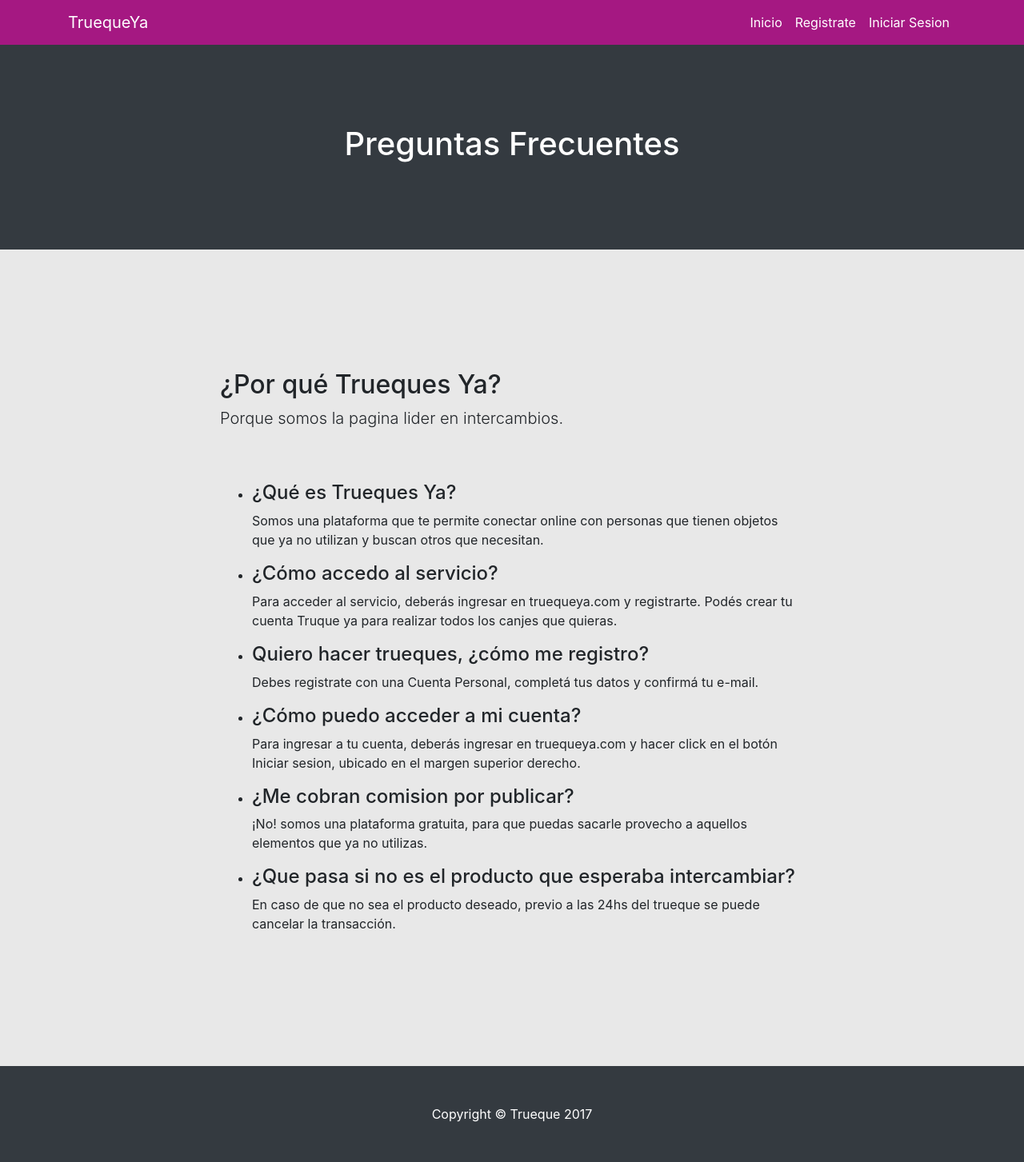
After one commit to dtlucho/proyecto-trueque, a PHP site: page /faqs.html in a window 1280 px wide. The commit adds this page. Shown: the whole page at 80% size. Run offline with PHP 8.4, Linux system fonts and the light colour scheme.

Commit message:
proyecto con faqs agregadas

```diff
--- a/proyecto-integrador/css/styles.css
+++ b/proyecto-integrador/css/styles.css
@@ -15,6 +15,10 @@ padding: 150px 0;
 
 .bg-purple {
     background-color: rgba(165, 24, 130, 1);
+}
+
+.bg-white {
+    background-color: rgba(255, 255, 255, 1);
 }
 
 .font-white {
--- /dev/null
+++ b/proyecto-integrador/faqs.html
@@ -0,0 +1,85 @@
+<!DOCTYPE html>
+<html lang="en">
+<head>
+    <meta charset="UTF-8">
+    <meta name="viewport" content="width=device-width, initial-scale=1.0">
+    <meta http-equiv="X-UA-Compatible" content="ie=edge">
+    <link rel="stylesheet" href="css/bootstrap.min.css">
+    <link rel="stylesheet" href="css/styles.css">
+    <title>Preguntas frecuentes</title>
+</head>
+<body>
+ <!-- Navbar -->
+ <nav class="navbar navbar-expand-lg bg-purple fixed-top">
+        <div class="container">
+            <a class="navbar-brand font-white" href="#">TruequeYa</a>
+            <!-- Arreglar boton cuando se achica la pagina (no se ve) -->
+            <button class="navbar-toggler" type="button" data-toggle="collapse" data-target="#navbarResponsive" aria-controls="navbarResponsive" aria-expanded="false" aria-label="Toggle navigation">
+                <span class="navbar-toggler-icon"></span>
+            </button>
+            <div class="collapse navbar-collapse" id="navbarResponsive">
+                <ul class="navbar-nav ml-auto">
+                    <li class="nav-item">
+                        <a class="nav-link font-white" href="index.html">Inicio</a>
+                    </li>
+                    <li class="nav-item">
+                        <a class="nav-link font-white" href="#">Registrate</a>
+                    </li>
+                    <li class="nav-item">
+                        <a class="nav-link font-white" href="#">Iniciar Sesion</a>
+                    </li>
+                </ul>
+            </div>
+        </div>
+    </nav>
+
+
+    <!-- Header -->
+    <header class="bg-dark text-white">
+            <div class="container text-center">
+                <h1>Preguntas Frecuentes</h1>
+            </div>
+    </header>
+
+
+    <!-- Cuerpo principal -->
+    <section class="bg-home">
+        <div class="container">
+            <div class="row">
+                <div class="col-lg-8 mx-auto">
+                    <h2>¿Por qué Trueques Ya?</h2>
+                    <p class="lead">Porque somos la pagina lider en intercambios.</p>
+                    <br><br>
+                    <ul>
+                        <li><h4>¿Qué es Trueques Ya?</h4></li>
+                            <p>Somos una plataforma  que te permite conectar online con personas que tienen objetos que ya no utilizan y buscan otros que necesitan.</p>
+                        <li><h4>¿Cómo accedo al servicio?</h4></li>
+                            <p>Para acceder al servicio, deberás ingresar en truequeya.com y registrarte. Podés crear tu cuenta Truque ya para realizar todos los canjes que quieras.</p>
+                        <li><h4>Quiero hacer trueques, ¿cómo me registro?</h4></li>
+                            <p>Debes registrate con una Cuenta Personal, completá tus datos y confirmá tu e-mail. </p>
+                        <li><h4>¿Cómo puedo acceder a mi cuenta?</h4></li>
+                            <p>Para ingresar a tu cuenta, deberás ingresar en truequeya.com y hacer click en el botón Iniciar sesion, ubicado en el margen superior derecho.</p>
+                        <li><h4>¿Me cobran comision por publicar?</h4></li>
+                            <p>¡No! somos una plataforma gratuita, para que puedas sacarle provecho a aquellos elementos que ya no utilizas.</p>
+                        <li><h4>¿Que pasa si no es el producto que esperaba intercambiar?</h4></li>
+                            <p>En caso de que no sea el producto deseado, previo a las 24hs del trueque se puede cancelar la transacción.</p>
+                    </ul>
+            </div>
+        </div>
+    </section>
+
+    <!-- Footer -->
+    <footer class="py-5 bg-dark">
+        <div class="container">
+            <p class="m-0 text-center text-white">Copyright &copy; Trueque 2017</p>
+        </div>
+    </footer>
+
+
+    <!-- Scripts para Bootstrap -->
+    <script src="https://code.jquery.com/jquery-3.3.1.slim.min.js" integrity="sha384-q8i/X+965DzO0rT7abK41JStQIAqVgRVzpbzo5smXKp4YfRvH+8abtTE1Pi6jizo" crossorigin="anonymous"></script>
+    <script src="https://cdnjs.cloudflare.com/ajax/libs/popper.js/1.14.3/umd/popper.min.js" integrity="sha384-ZMP7rVo3mIykV+2+9J3UJ46jBk0WLaUAdn689aCwoqbBJiSnjAK/l8WvCWPIPm49" crossorigin="anonymous"></script>
+    <script src="https://stackpath.bootstrapcdn.com/bootstrap/4.1.3/js/bootstrap.min.js" integrity="sha384-ChfqqxuZUCnJSK3+MXmPNIyE6ZbWh2IMqE241rYiqJxyMiZ6OW/JmZQ5stwEULTy" crossorigin="anonymous"></script>
+
+</body>
+</html>
--- a/proyecto-integrador/index.html
+++ b/proyecto-integrador/index.html
@@ -15,7 +15,7 @@
             <div class="container">
                 <a class="navbar-brand font-white" href="#">TruequeYa</a>
                 <!-- Arreglar boton cuando se achica la pagina (no se ve) -->
-                <button class="navbar-toggler" type="button" data-toggle="collapse" data-target="#navbarResponsive" aria-controls="navbarResponsive" aria-expanded="false" aria-label="Toggle navigation">
+                <button class="navbar-toggler bg-white" type="button" data-toggle="collapse" data-target="#navbarResponsive" aria-controls="navbarResponsive" aria-expanded="false" aria-label="Toggle navigation">
                     <span class="navbar-toggler-icon"></span>
                 </button>
                 <div class="collapse navbar-collapse" id="navbarResponsive">
@@ -55,7 +55,7 @@
                             <li>Lorem ipsum dolor, sit amet consectetur adipisicing elit. Non, voluptatibus!</li>
                             <li>Lorem ipsum dolor sit amet consectetur, adipisicing elit.</li>
                             <li>Lorem ipsum, dolor sit amet consectetur adipisicing elit. Sint reprehenderit error adipisci odit ducimus! Id!</li>
-                            <li><a href="#">Preguntas frecuentes</a>.</li>
+                            <li><a href="faqs.html">Preguntas frecuentes</a>.</li>
                         </ul>
                     </div>
                 </div>
```
